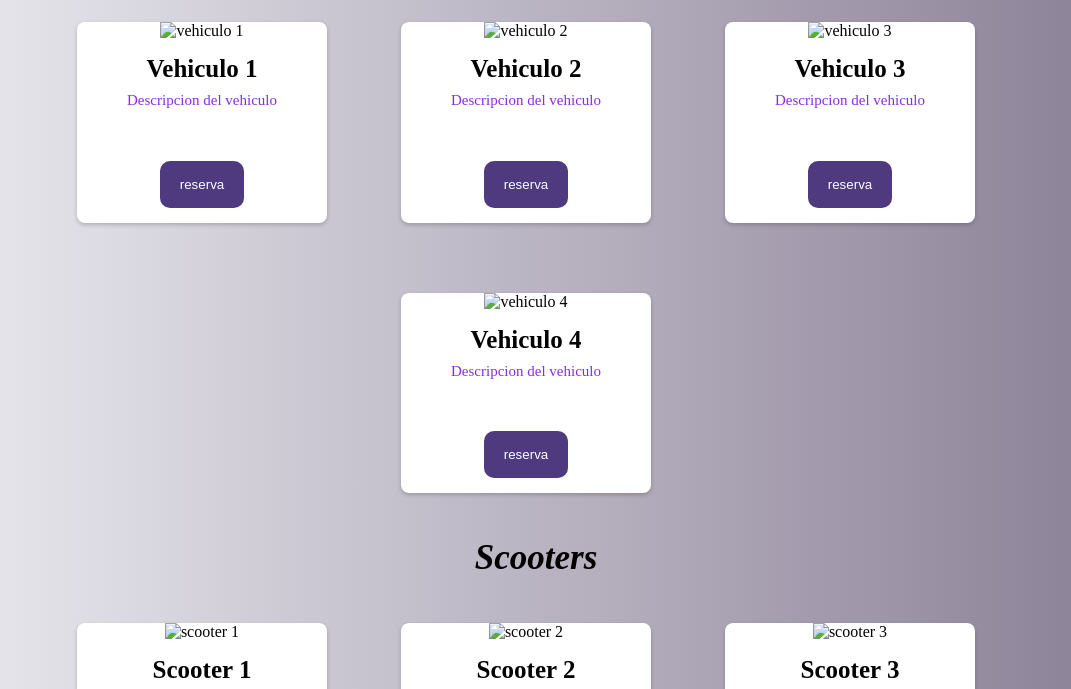
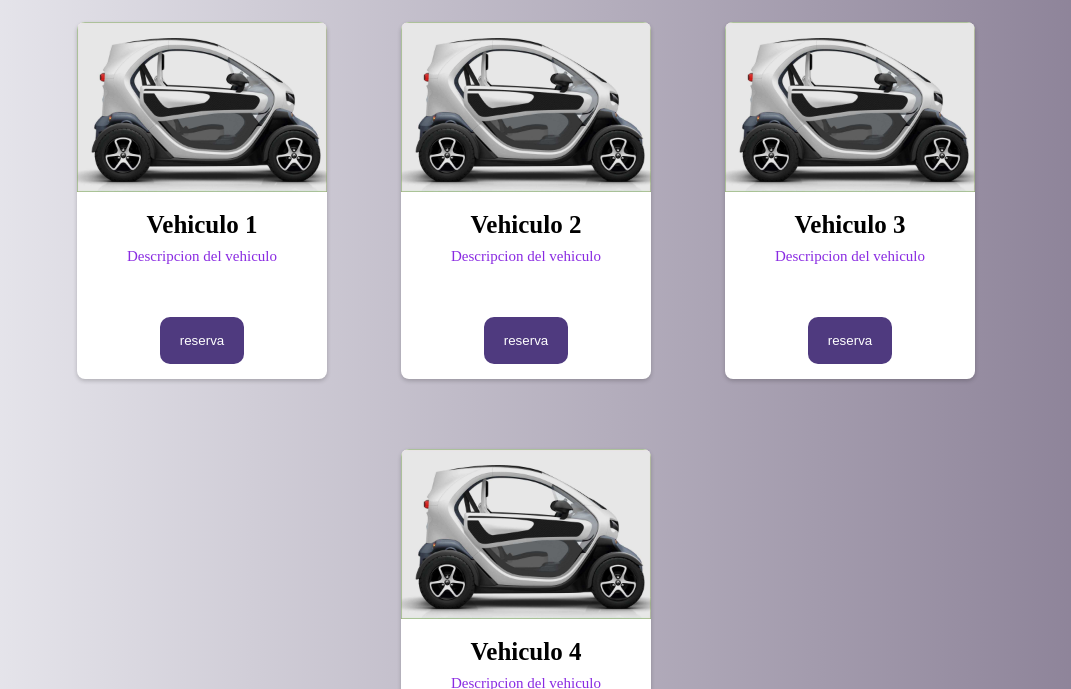
Before and after one commit to miguelacb2002/SegundoParcial, a plain HTML site: page index.html in a window 1280 px wide. Shown: the part 531-1220 px from the top of the page, without its empty margins (104-1175 px from the left). Drawn offline with Linux system fonts and the light colour scheme; the site is published under a folder, as on GitHub Pages, so addresses that start at the root find nothing.

Commit message:
Update index.html

```diff
--- a/index.html
+++ b/index.html
@@ -51,7 +51,7 @@
         <h2>Carros</h2>
         <div class="card-container">
             <div class="card">
-                <img src="/images/car-img.jpg" alt="vehiculo 1">
+                <img src="images/car-img.jpg" alt="vehiculo 1">
                 <div class="content">
                     <h3>Vehiculo 1</h3>
                     <p>Descripcion del vehiculo</p>
@@ -61,7 +61,7 @@
         </div>
         <div class="card-container">
             <div class="card">
-                <img src="/images/car-img.jpg" alt="vehiculo 2">
+                <img src="images/car-img.jpg" alt="vehiculo 2">
                 <div class="content">
                     <h3>Vehiculo 2</h3>
                     <p>Descripcion del vehiculo</p>
@@ -71,7 +71,7 @@
         </div>
         <div class="card-container">
             <div class="card">
-                <img src="/images/car-img.jpg" alt="vehiculo 3">
+                <img src="images/car-img.jpg" alt="vehiculo 3">
                 <div class="content">
                     <h3>Vehiculo 3</h3>
                     <p>Descripcion del vehiculo</p>
@@ -81,7 +81,7 @@
         </div>
         <div class="card-container">
             <div class="card">
-                <img src="/images/car-img.jpg" alt="vehiculo 4">
+                <img src="images/car-img.jpg" alt="vehiculo 4">
                 <div class="content">
                     <h3>Vehiculo 4</h3>
                     <p>Descripcion del vehiculo</p>
@@ -95,7 +95,7 @@
         <h2>Scooters</h2>
     <div class="card-container">
             <div class="card">
-                <img src="/images/scooter-img.jpeg" alt="scooter 1">
+                <img src="images/scooter-img.jpeg" alt="scooter 1">
                 <div class="content">
                     <h3>Scooter 1</h3>
                     <p>Descripcion del vehiculo</p>
@@ -105,7 +105,7 @@
         </div>
         <div class="card-container">
             <div class="card">
-                <img src="/images/scooter-img.jpeg" alt="scooter 2">
+                <img src="images/scooter-img.jpeg" alt="scooter 2">
                 <div class="content">
                     <h3>Scooter 2</h3>
                     <p>Descripcion del vehiculo</p>
@@ -115,7 +115,7 @@
         </div>
         <div class="card-container">
             <div class="card">
-                <img src="/images/scooter-img.jpeg" alt="scooter 3">
+                <img src="images/scooter-img.jpeg" alt="scooter 3">
                 <div class="content">
                     <h3>Scooter 3</h3>
                     <p>Descripcion del vehiculo</p>
@@ -125,7 +125,7 @@
         </div>
         <div class="card-container">
             <div class="card">
-                <img src="/images/scooter-img.jpeg" alt="scooter 4">
+                <img src="images/scooter-img.jpeg" alt="scooter 4">
                 <div class="content">
                     <h3>Scooter 4</h3>
                     <p>Descripcion del vehiculo</p>
```
